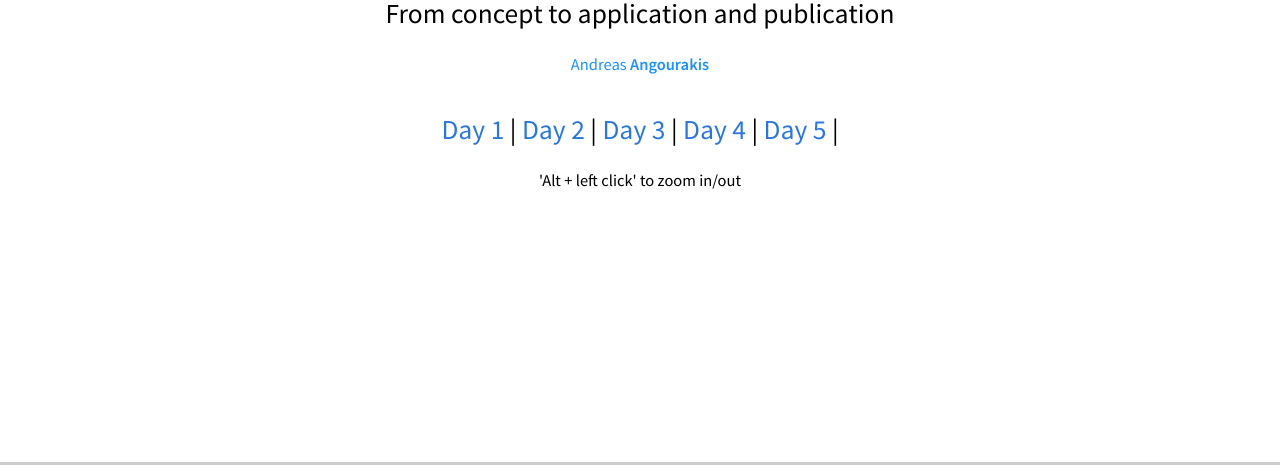
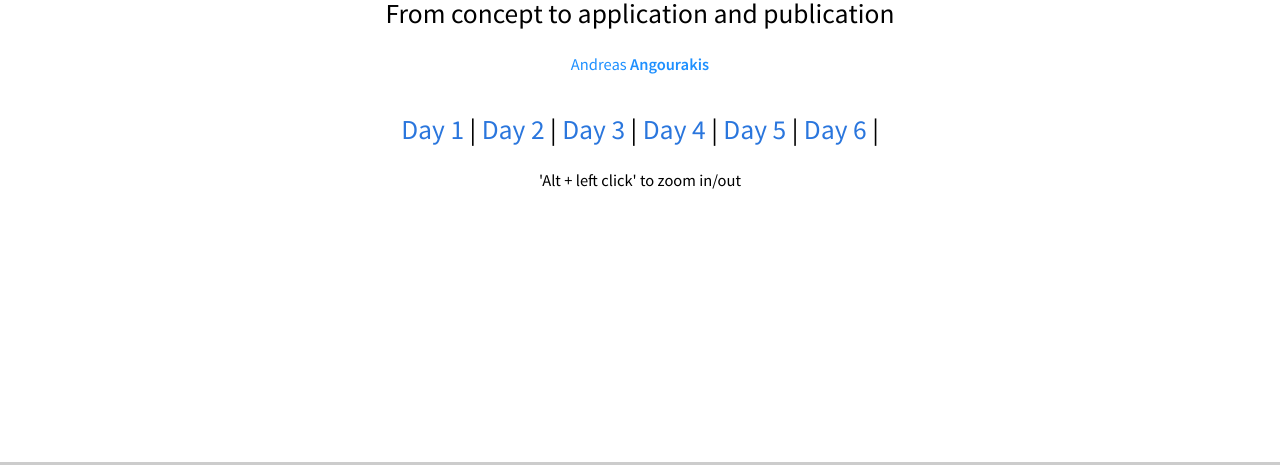
Before and after one commit to CoDArchLab-ABM/course-slides, a plain HTML site: page index.html in a window 1280 px wide. Shown: the part 335-800 px from the top of the page. Drawn offline with Linux system fonts and the light colour scheme.

Commit message:
Uncomment Day 6 link and comment Day 7 link

```diff
--- a/index.html
+++ b/index.html
@@ -31,8 +31,8 @@
                         <a href="https://codarchlab-abm.github.io/course-slides/day_3.html">Day 3</a> |
                         <a href="https://codarchlab-abm.github.io/course-slides/day_4.html">Day 4</a> |
                         <a href="https://codarchlab-abm.github.io/course-slides/day_5.html">Day 5</a> |
-                        <!-- <a href="https://codarchlab-abm.github.io/course-slides/day_6.html">Day 6</a> |
-                        <a href="https://codarchlab-abm.github.io/course-slides/day_7.html">Day 7</a> -->
+                        <a href="https://codarchlab-abm.github.io/course-slides/day_6.html">Day 6</a> |
+                        <!-- <a href="https://codarchlab-abm.github.io/course-slides/day_7.html">Day 7</a> -->
 					</p>
 					<p>
                         <!-- <a href="day_8.html">Day 8</a> |
```
